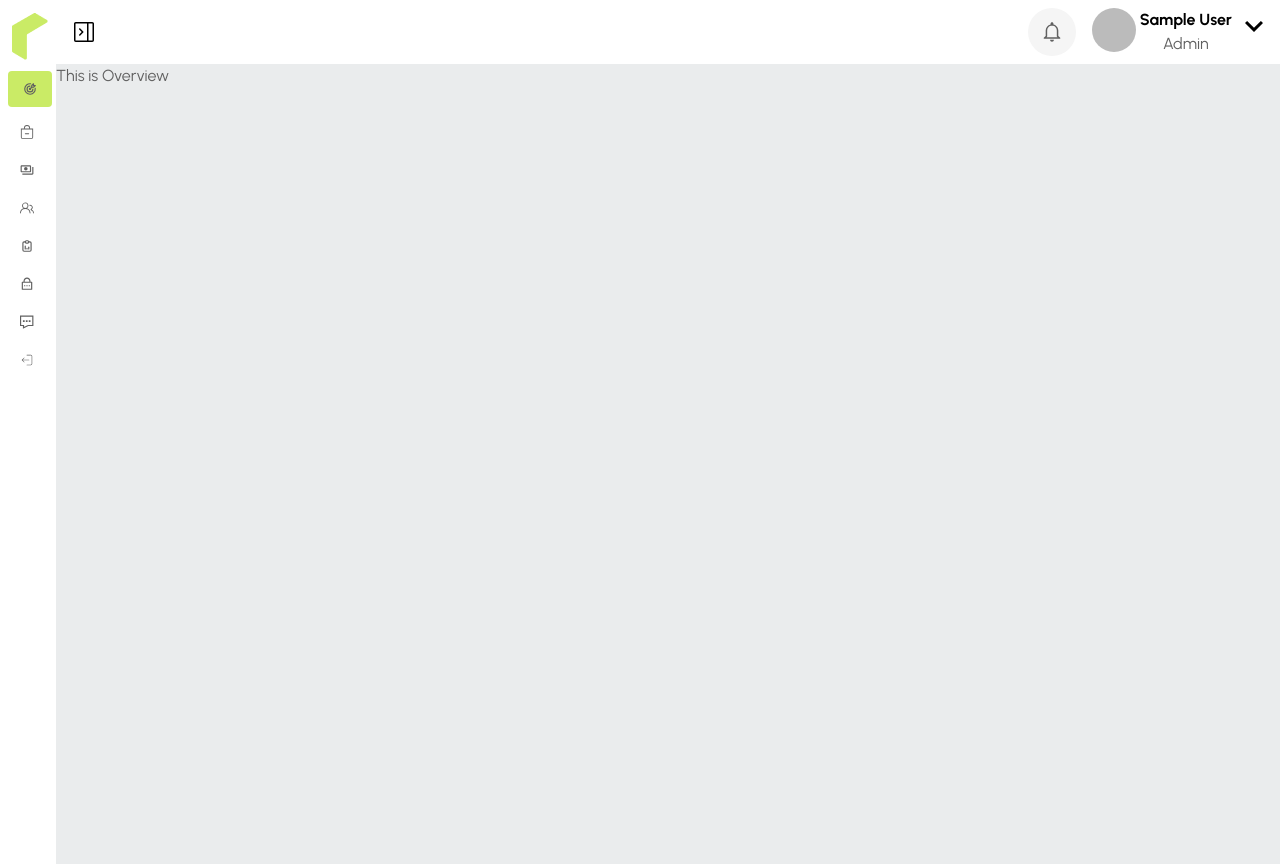
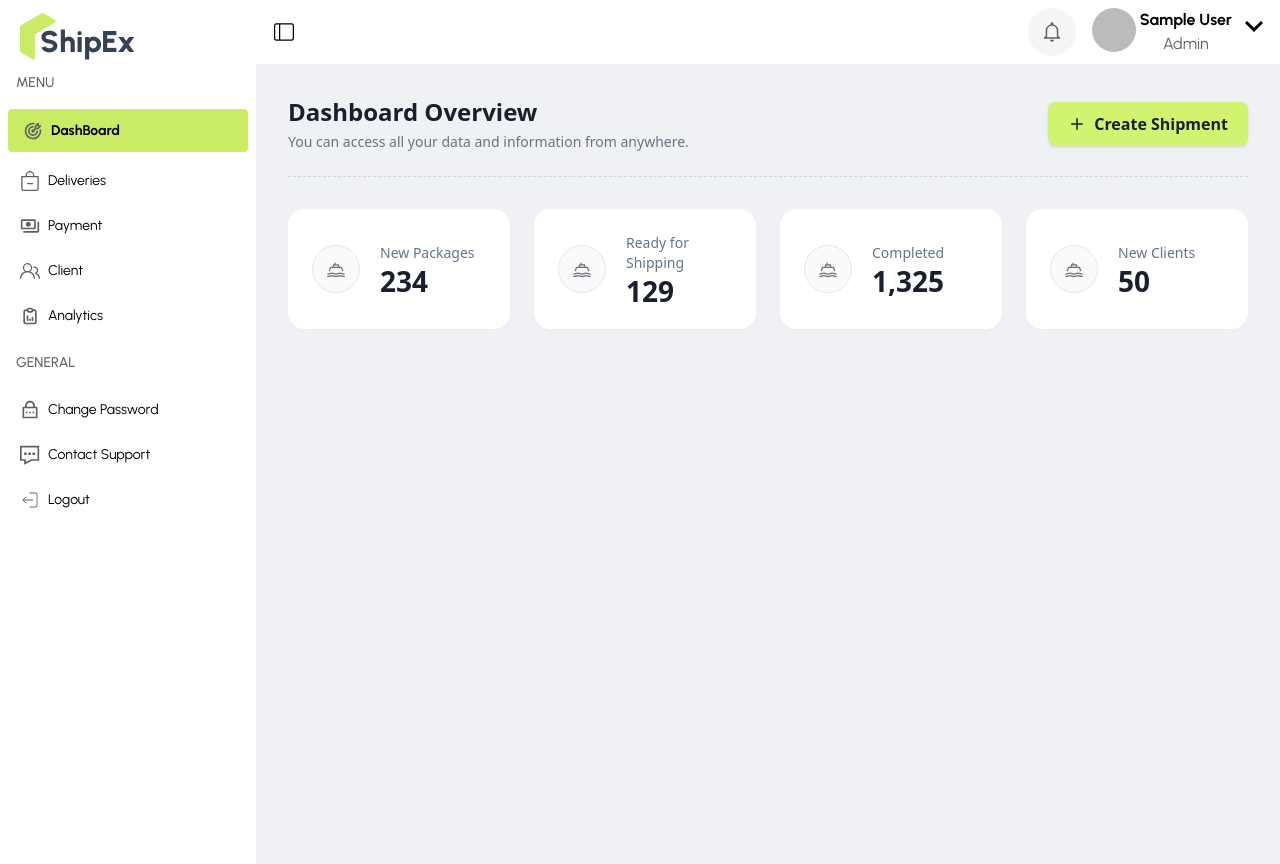
Before and after one commit to Riad-Zz/ShipEx, a React (Vite) app: page /dashboard in a window 1280 px wide. Built offline with nearby package versions, Linux system fonts and the light colour scheme; no server answers; sample sign-in values are in the browser's storage.

Commit message:
Tanstack Query setup and An overview page to test to check dashboard reponsiveness

```diff
--- a/package.json
+++ b/package.json
@@ -11,6 +11,7 @@
   },
   "dependencies": {
     "@tailwindcss/vite": "^4.1.17",
+    "@tanstack/react-query": "^5.90.21",
     "axios": "^1.13.2",
     "firebase": "^12.6.0",
     "leaflet": "^1.9.4",
--- a/src/Layouts/Dashboard.jsx
+++ b/src/Layouts/Dashboard.jsx
@@ -1,4 +1,4 @@
-import React, { use } from 'react';
+import React, { use, useEffect, useState } from 'react';
 import { Link, NavLink, Outlet } from 'react-router';
 import Logo from '../Components/Logo/Logo';
 import logoo from '../assets/Others/logo.png';
@@ -14,19 +14,30 @@ import { TbReportAnalytics } from "react-icons/tb";
 import { RiLockPasswordLine } from "react-icons/ri";
 import { GrContact } from "react-icons/gr";
 import { CiLogout } from "react-icons/ci";
+import { BsLayoutSidebar } from "react-icons/bs";
 
 const Dashboard = () => {
     const { user } = use(AuthContext)
+    const [isOpen, setIsOpen] = useState(false);
+
+    useEffect(() => {
+        if (window.innerWidth >= 768) {
+            setIsOpen(true);
+        }
+    }, []);
+
     return (
         <div className="drawer md:drawer-open">
-            <input id="my-drawer-4" type="checkbox" className="drawer-toggle" />
+            <input id="my-drawer-4" type="checkbox" className="drawer-toggle" checked={isOpen}
+                onChange={() => setIsOpen(!isOpen)} />
             <div className="drawer-content">
                 {/*------------------- Navbar -------------------------------*/}
-                <nav className="navbar flex justify-between w-full bg-white">
+                <nav className="navbar  sticky top-0 flex justify-between w-full bg-white">
                     <div>
                         <label htmlFor="my-drawer-4" aria-label="open sidebar" className="btn btn-square btn-ghost">
                             {/*-----------------------Sidebar toggle icon---------------------*/}
-                            <GoSidebarCollapse className='text-2xl text-black font-bold'></GoSidebarCollapse>
+                            {/* <GoSidebarCollapse className='text-2xl text-black font-bold'></GoSidebarCollapse> */}
+                            <BsLayoutSidebar className='text-xl text-black font-bold'></BsLayoutSidebar>
                         </label>
                     </div>
 
--- a/src/Pages/DashboardPages/Overview/Overview.jsx
+++ b/src/Pages/DashboardPages/Overview/Overview.jsx
@@ -1,9 +1,97 @@
 import React from 'react';
 
 const Overview = () => {
+    // Array of data for the statistics cards
+    const stats = [
+        { title: 'New Packages', value: '234' },
+        { title: 'Ready for Shipping', value: '129' },
+        { title: 'Completed', value: '1,325' },
+        { title: 'New Clients', value: '50' },
+    ];
+
     return (
-        <div>
-            <p>This is Overview</p>
+        <div className="bg-[#eff1f4] min-h-screen p-8 font-sans">
+
+            {/* Header Section */}
+            <div className="flex flex-col sm:flex-row justify-between items-start sm:items-center mb-6 gap-4">
+                <div>
+                    <h1 className="text-2xl font-bold text-[#1a1f2c] mb-1">
+                        Dashboard Overview
+                    </h1>
+                    <p className="text-gray-500 text-sm">
+                        You can access all your data and information from anywhere.
+                    </p>
+                </div>
+
+                {/* Create Shipment Button */}
+                <button className="flex items-center gap-2 bg-[#d2f36f] hover:bg-[#c1e45c] text-[#1a1f2c] px-5 py-2.5 rounded-lg font-semibold transition-colors shadow-sm">
+                    <svg
+                        xmlns="http://www.w3.org/2000/svg"
+                        width="18"
+                        height="18"
+                        viewBox="0 0 24 24"
+                        fill="none"
+                        stroke="currentColor"
+                        strokeWidth="2"
+                        strokeLinecap="round"
+                        strokeLinejoin="round"
+                    >
+                        <line x1="12" y1="5" x2="12" y2="19"></line>
+                        <line x1="5" y1="12" x2="19" y2="12"></line>
+                    </svg>
+                    Create Shipment
+                </button>
+            </div>
+
+            {/* Dashed Divider */}
+            <div className="border-t border-dashed border-gray-300 mb-8"></div>
+
+            {/* Cards Section */}
+            <div className="grid grid-cols-1 sm:grid-cols-2 lg:grid-cols-4 gap-6">
+                {stats.map((stat, index) => (
+                    <div
+                        key={index}
+                        className="bg-white p-6 rounded-2xl flex items-center gap-5 shadow-[0_2px_10px_-4px_rgba(0,0,0,0.05)]"
+                    >
+                        {/* Icon Container */}
+                        <div className="w-12 h-12 rounded-full border border-gray-200 bg-[#fafafa] flex items-center justify-center shrink-0">
+                            {/* Ship SVG Icon */}
+                            <svg
+                                xmlns="http://www.w3.org/2000/svg"
+                                width="20"
+                                height="20"
+                                viewBox="0 0 24 24"
+                                fill="none"
+                                stroke="#6b7280"
+                                strokeWidth="1.5"
+                                strokeLinecap="round"
+                                strokeLinejoin="round"
+                            >
+                                {/* Ship Base/Hull */}
+                                <path d="M4 14l1.5-4h13L20 14" />
+                                {/* Ship Cabin */}
+                                <path d="M9 10V7h6v3" />
+                                {/* Funnel */}
+                                <path d="M11 7V5" />
+                                {/* Waves */}
+                                <path d="M2 18c2 0 3-1 5-1s3 1 5 1 3-1 5-1 3 1 5 1" />
+                                <path d="M2 21c2 0 3-1 5-1s3 1 5 1 3-1 5-1 3 1 5 1" />
+                            </svg>
+                        </div>
+
+                        {/* Text Container */}
+                        <div>
+                            <p className="text-[#64748b] text-sm font-medium mb-1">
+                                {stat.title}
+                            </p>
+                            <p className="text-[28px] font-extrabold text-[#1a1f2c] leading-none">
+                                {stat.value}
+                            </p>
+                        </div>
+                    </div>
+                ))}
+            </div>
+
         </div>
     );
 };
--- a/src/main.jsx
+++ b/src/main.jsx
@@ -5,13 +5,17 @@ import App from './App.jsx'
 import { RouterProvider } from 'react-router'
 import { router } from './Router/Router.jsx'
 import AuthProvider from './Providers/AuthProvider/AuthProvider.jsx'
+import { QueryClient, QueryClientProvider } from '@tanstack/react-query'
+const queryClient = new QueryClient()
 
 createRoot(document.getElementById('root')).render(
   <StrictMode>
-    <AuthProvider>
-      <RouterProvider router={router}>
-      </RouterProvider>
-    </AuthProvider>
+    <QueryClientProvider client={queryClient}>
+      <AuthProvider>
+        <RouterProvider router={router}>
+        </RouterProvider>
+      </AuthProvider>
+    </QueryClientProvider>
 
   </StrictMode>,
 )
```
Also changed, not shown: 1 other file (tests, documents, lock files or other folders).
